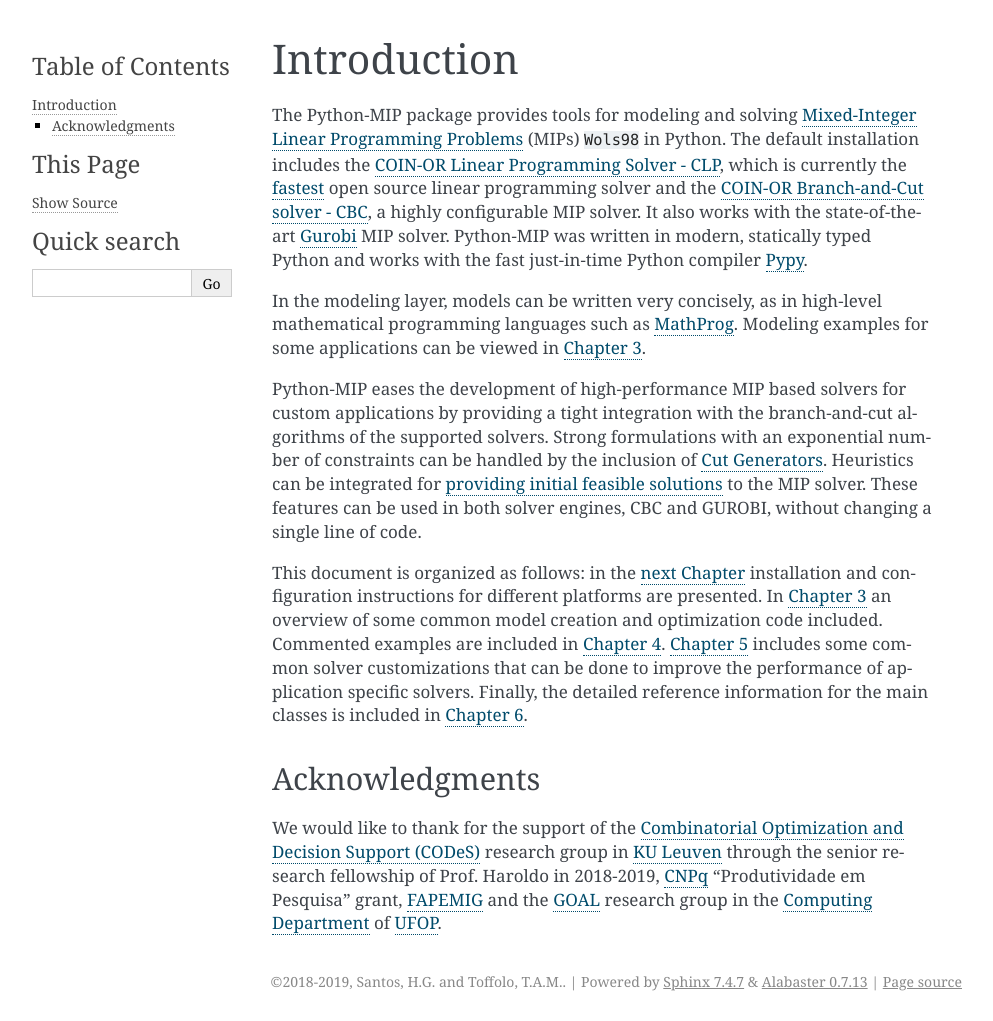
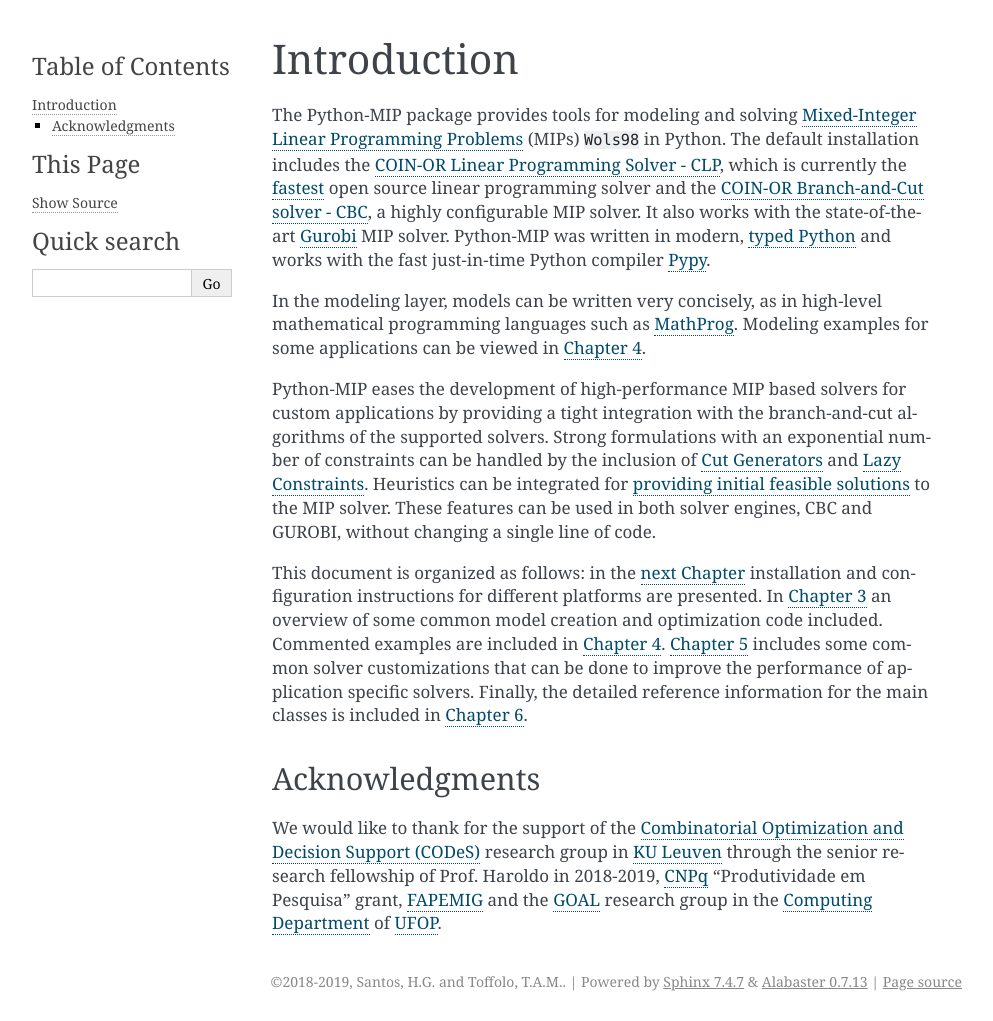
Before and after one commit to coin-or/python-mip, a Sphinx documentation site: the page built from docs/intro.rst, in a window 1280 px wide. Shown: the whole page, without its empty margins (148-1141 px from the left). Built offline with Sphinx 7.4.7, drawn with Linux system fonts in a browser that asks for light colours; cross-references to code outside the pages are shown as plain code.

Commit message:
small doc improvements
Former-commit-id: d2af00228e407b0543b7808a44c0f96f9b1b0622

```diff
--- a/docs/intro.rst
+++ b/docs/intro.rst
@@ -13,22 +13,22 @@
 - CBC <https://github.com/coin-or/Cbc>`_, a highly configurable MIP
 solver. It also works with the state-of-the-art `Gurobi
 <http://www.gurobi.com/>`_ MIP solver. Python-MIP was written in modern,
-statically typed Python and works with the fast just-in-time Python
-compiler `Pypy <https://pypy.org/>`_.
+`typed Python <https://docs.python.org/3/library/typing.html>`_ and works
+with the fast just-in-time Python compiler `Pypy <https://pypy.org/>`_.
 
 In the modeling layer, models can be written very concisely, as in high-level
 mathematical programming languages such as `MathProg
 <http://gusek.sourceforge.net/gmpl.pdf>`_. Modeling examples for some
-applications can be viewed in :ref:`Chapter 3 <chapExamples>`.
+applications can be viewed in :ref:`Chapter 4 <chapExamples>`.
 
 Python-MIP eases the development of high-performance MIP based solvers for
 custom applications by providing a tight integration with the
 branch-and-cut algorithms of the supported solvers. Strong formulations
-with an exponential number of constraints can be handled by the inclusion
-of :ref:`Cut Generators <cut-generation-label>`. Heuristics can be
-integrated for :ref:`providing initial feasible solutions
-<mipstart-label>` to the MIP solver. These features can be used in both
-solver engines, CBC and GUROBI, without changing a single line of code.
+with an exponential number of constraints can be handled by the inclusion of
+:ref:`Cut Generators <cut-generation-label>` and :ref:`Lazy Constraints <lazy-constraints-label>`.
+Heuristics can be integrated for :ref:`providing initial feasible solutions
+<mipstart-label>` to the MIP solver. These features can be used in both solver
+engines, CBC and GUROBI, without changing a single line of code.
 
 This document is organized as follows: in the :ref:`next Chapter
 <chapInstall>` installation and configuration instructions for different
```
Also changed, not shown: docs/quickstart.rst (+5 -5 lines).
